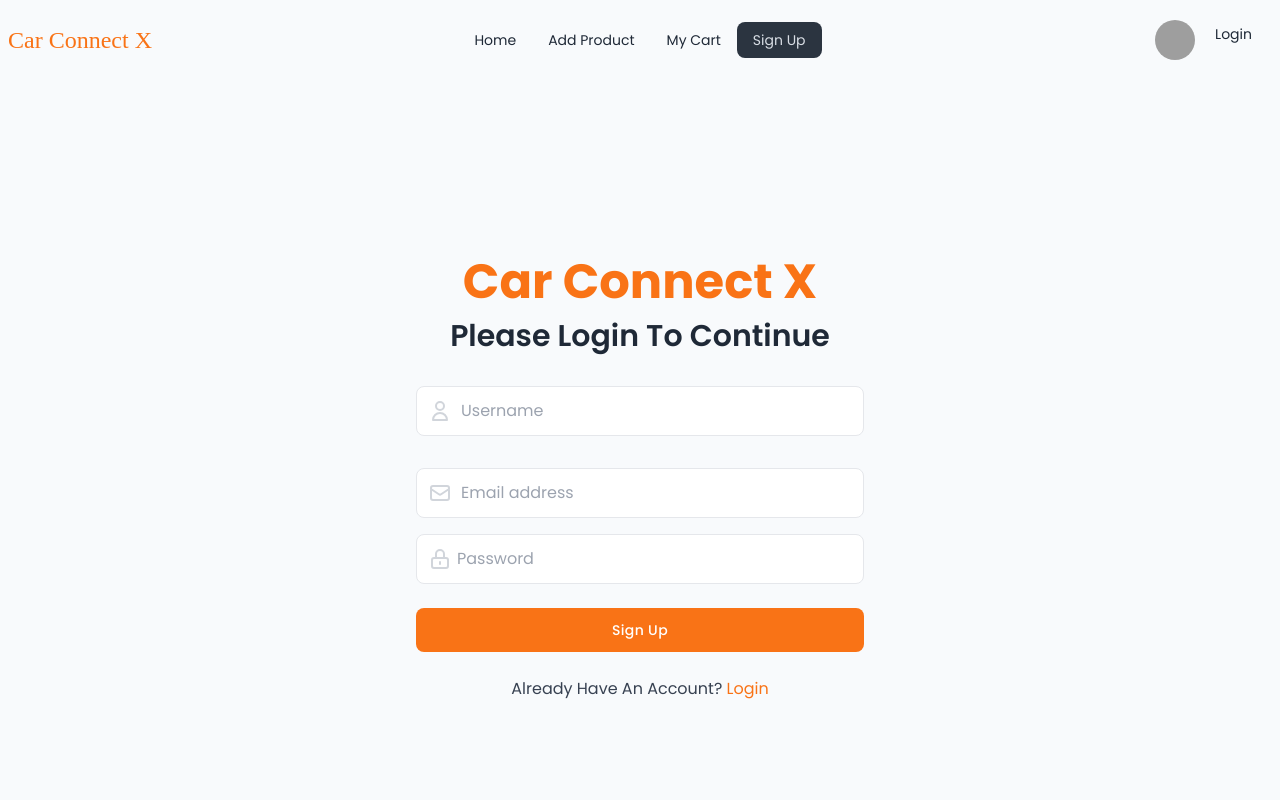
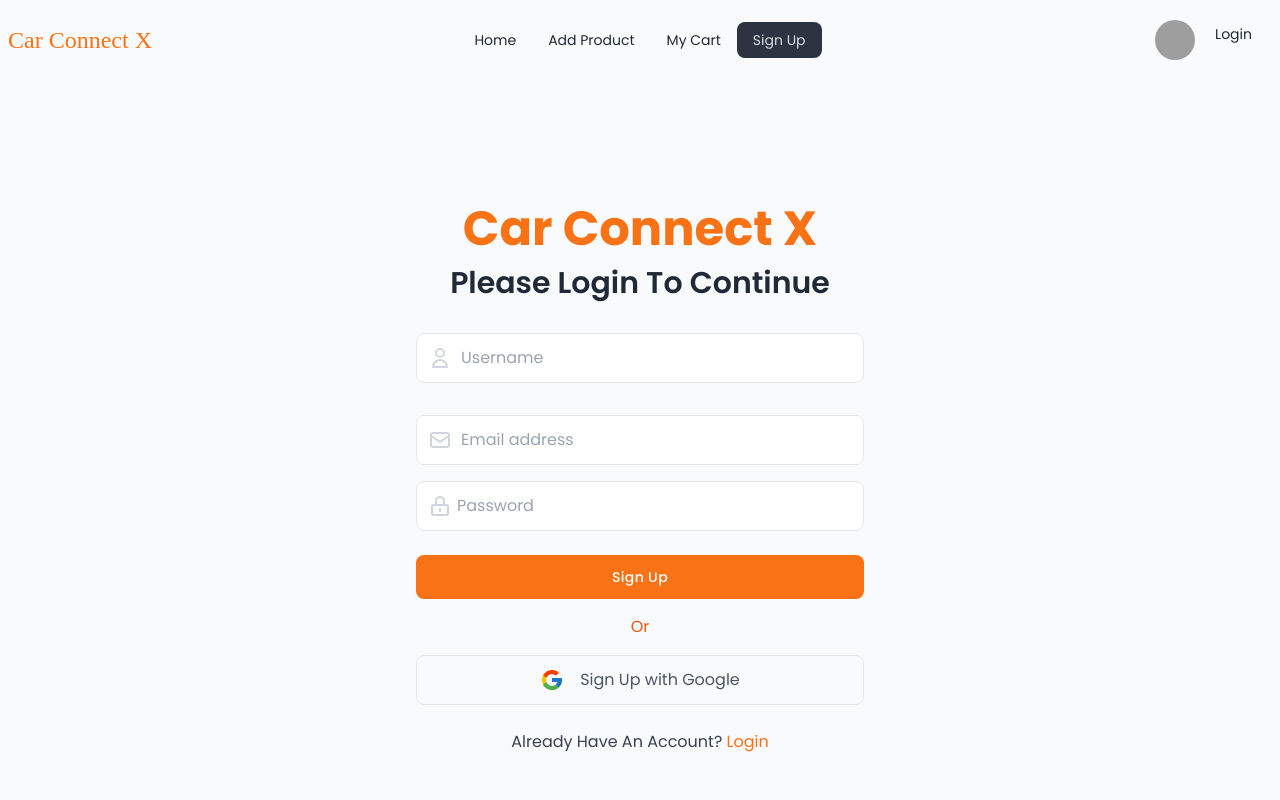
Before and after one commit to Sadid-Hasan/brand-shop-client, a React (Vite) app: page /signup in a window 1280 px wide. Shown: the top 800 px of the page. Built offline with nearby package versions, Linux system fonts and the light colour scheme; no server answers; grey boxes are pictures that could not be loaded; a web font is replaced by a local one.

Commit message:
Sign Up with google done

```diff
--- a/src/pages/Signup.jsx
+++ b/src/pages/Signup.jsx
@@ -1,26 +1,35 @@
-import { useContext } from 'react';
-import { Link } from 'react-router-dom';
-import { AuthContext } from '../providers/AuthProvider';
+import { useContext } from "react";
+import { Link, useNavigate } from "react-router-dom";
+import { AuthContext } from "../providers/AuthProvider";
 
 const Signup = () => {
-    const { createUser } = useContext(AuthContext);
-
-
+    const { signInUser, signInWithGoogle } = useContext(AuthContext);
+    const navigate = useNavigate();
 
     const handleRegister = e => {
         e.preventDefault();
-        const name = e.target.name.value;
         const email = e.target.email.value;
         const password = e.target.password.value;
-        console.log(name, email, password);
+        console.log(email, password);
 
-        // create user in firebase
-        createUser(email, password)
+        signInUser(email, password)
+            .then(result => {
+                console.log(result.user)
+                e.target.reset();
+                navigate('/');
+            })
+            .catch(error => {
+                console.error(error)
+            })
+    }
+
+    const handleGoogleSignIn = () => {
+        signInWithGoogle()
             .then(result => {
                 console.log(result.user)
             })
             .catch(error => {
-                console.error(error);
+                console.error(error)
             })
     }
 
@@ -65,6 +74,19 @@
                 <button className="w-full px-6 py-3 text-sm font-medium tracking-wide text-white capitalize transition-colors duration-300 transform bg-orange-500 rounded-lg hover:bg-orange-400 focus:outline-none focus:ring focus:ring-orange-300 focus:ring-opacity-50">
                     Sign Up
                 </button>
+                <p className="mt-4 text-center text-orange-600 dark:text-gray-400"> Or </p>
+
+                <a href="#" onClick={handleGoogleSignIn} className="flex items-center justify-center px-6 py-3 mt-4 text-gray-600 transition-colors duration-300 transform border rounded-lg dark:border-gray-700 dark:text-gray-200 hover:bg-gray-50 dark:hover:bg-gray-600">
+                    <svg className="w-6 h-6 mx-2" viewBox="0 0 40 40">
+                        <path d="M36.3425 16.7358H35V16.6667H20V23.3333H29.4192C28.045 27.2142 24.3525 30 20 30C14.4775 30 10 25.5225 10 20C10 14.4775 14.4775 9.99999 20 9.99999C22.5492 9.99999 24.8683 10.9617 26.6342 12.5325L31.3483 7.81833C28.3717 5.04416 24.39 3.33333 20 3.33333C10.7958 3.33333 3.33335 10.7958 3.33335 20C3.33335 29.2042 10.7958 36.6667 20 36.6667C29.2042 36.6667 36.6667 29.2042 36.6667 20C36.6667 18.8825 36.5517 17.7917 36.3425 16.7358Z" fill="#FFC107" />
+                        <path d="M5.25497 12.2425L10.7308 16.2583C12.2125 12.59 15.8008 9.99999 20 9.99999C22.5491 9.99999 24.8683 10.9617 26.6341 12.5325L31.3483 7.81833C28.3716 5.04416 24.39 3.33333 20 3.33333C13.5983 3.33333 8.04663 6.94749 5.25497 12.2425Z" fill="#FF3D00" />
+                        <path d="M20 36.6667C24.305 36.6667 28.2167 35.0192 31.1742 32.34L26.0159 27.975C24.3425 29.2425 22.2625 30 20 30C15.665 30 11.9842 27.2359 10.5975 23.3784L5.16254 27.5659C7.92087 32.9634 13.5225 36.6667 20 36.6667Z" fill="#4CAF50" />
+                        <path d="M36.3425 16.7358H35V16.6667H20V23.3333H29.4192C28.7592 25.1975 27.56 26.805 26.0133 27.9758C26.0142 27.975 26.015 27.975 26.0158 27.9742L31.1742 32.3392C30.8092 32.6708 36.6667 28.3333 36.6667 20C36.6667 18.8825 36.5517 17.7917 36.3425 16.7358Z" fill="#1976D2" />
+                    </svg>
+
+                    <span className="mx-2">Sign Up with Google</span>
+                </a>
+
 
 
                 <div className="mt-6 text-center ">
```
